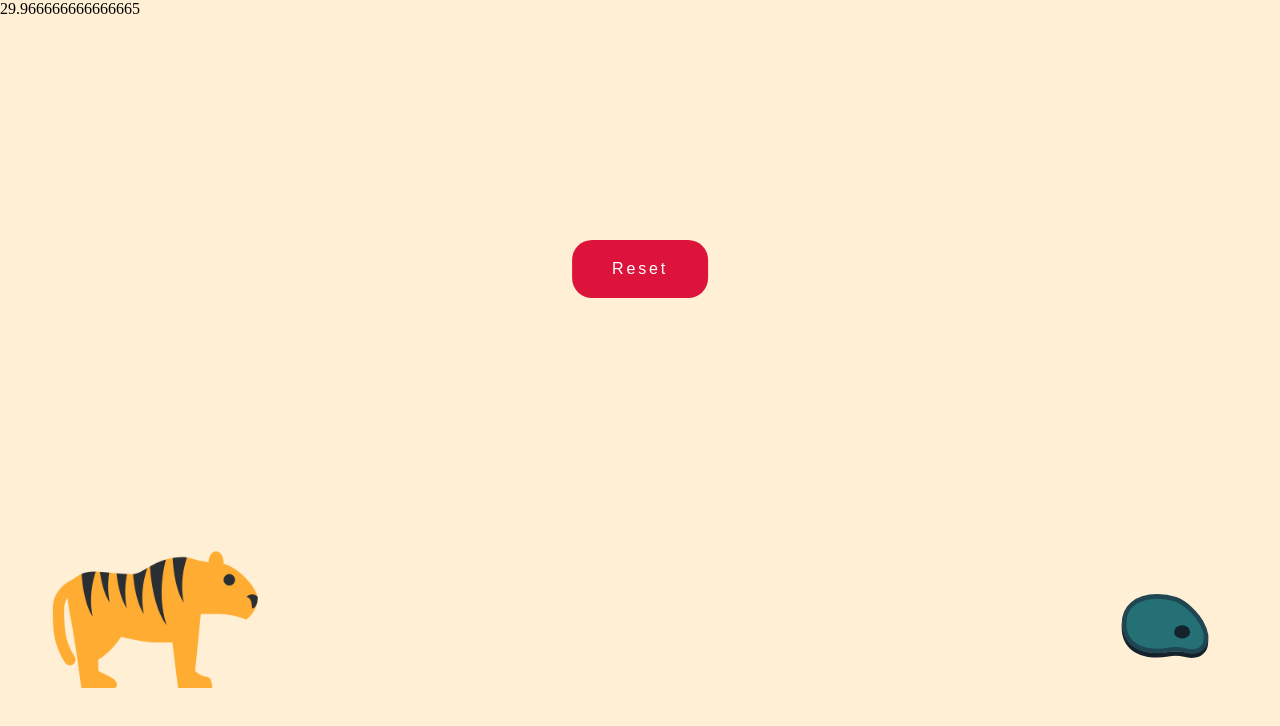
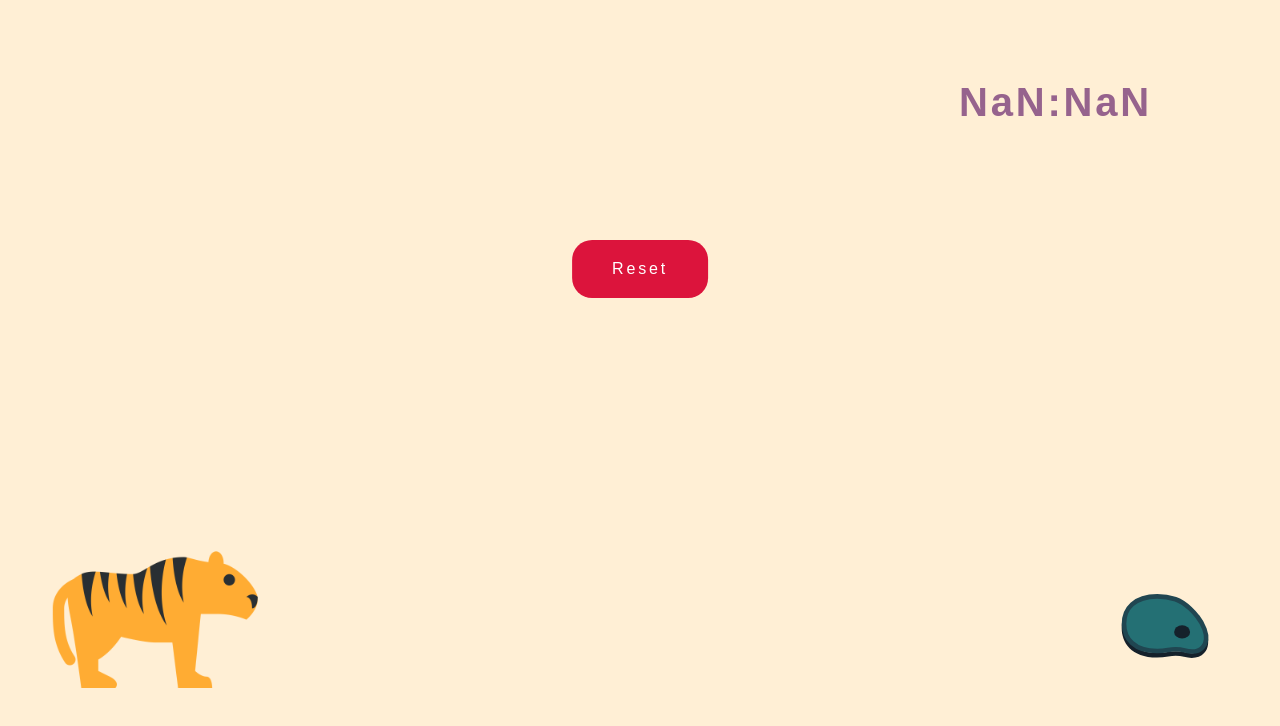
Before and after one commit to hagenbrandt/lous-timer, a React (Create React App) app: page / in a window 1280 px wide. Both pictures are taken after a click on the button "Start". Shown: the top 726 px of the page. Built offline with nearby package versions, Linux system fonts and the light colour scheme.

Commit message:
Feat: Add timing features to display minutes and seconds

```diff
--- a/src/components/Clock.tsx
+++ b/src/components/Clock.tsx
@@ -1,23 +1,33 @@
 import * as React from "react";
-import { useState, useEffect } from "react";
+import styled from "styled-components";
 
 type ClockProps = {
-    state: boolean;
+    state: boolean
+    seconds: number
 }
 
-export const Clock = (props: ClockProps) => {
-    const [seconds, setSeconds] = useState(1800)
+export const Clock = (props: ClockProps): JSX.Element | null => {
+    const time = new Date(props.seconds * 1000)
+    const minutes = time.getUTCMinutes()
+    const seconds = time.getUTCSeconds()
 
-    useEffect(() => {
-        console.log(props.state)
-        if (props.state) {
-            seconds > 0 && setTimeout(() => setSeconds(seconds - 1), 1000)
-        }
-    }, [props.state ,seconds])
+    if (props.state) {
+        return (
+            <ClockStyled>
+                {minutes}:{seconds === 0 ? '00' : seconds}
+            </ClockStyled>
+        )
+    }
+    return null
+}
 
-    return (
-        <div>
-            {seconds / Math.floor(60)}
-        </div>
-    )
-}
+const ClockStyled = styled.div`
+  position: absolute;
+  top: 10%;
+  right: 10%;
+  color: rgba(80, 5, 94, .6);
+  font-family: 'IBM Plex Sans', sans-serif;
+  font-size: 40px;
+  letter-spacing: .175rem;
+  font-weight: 600;
+`
```
